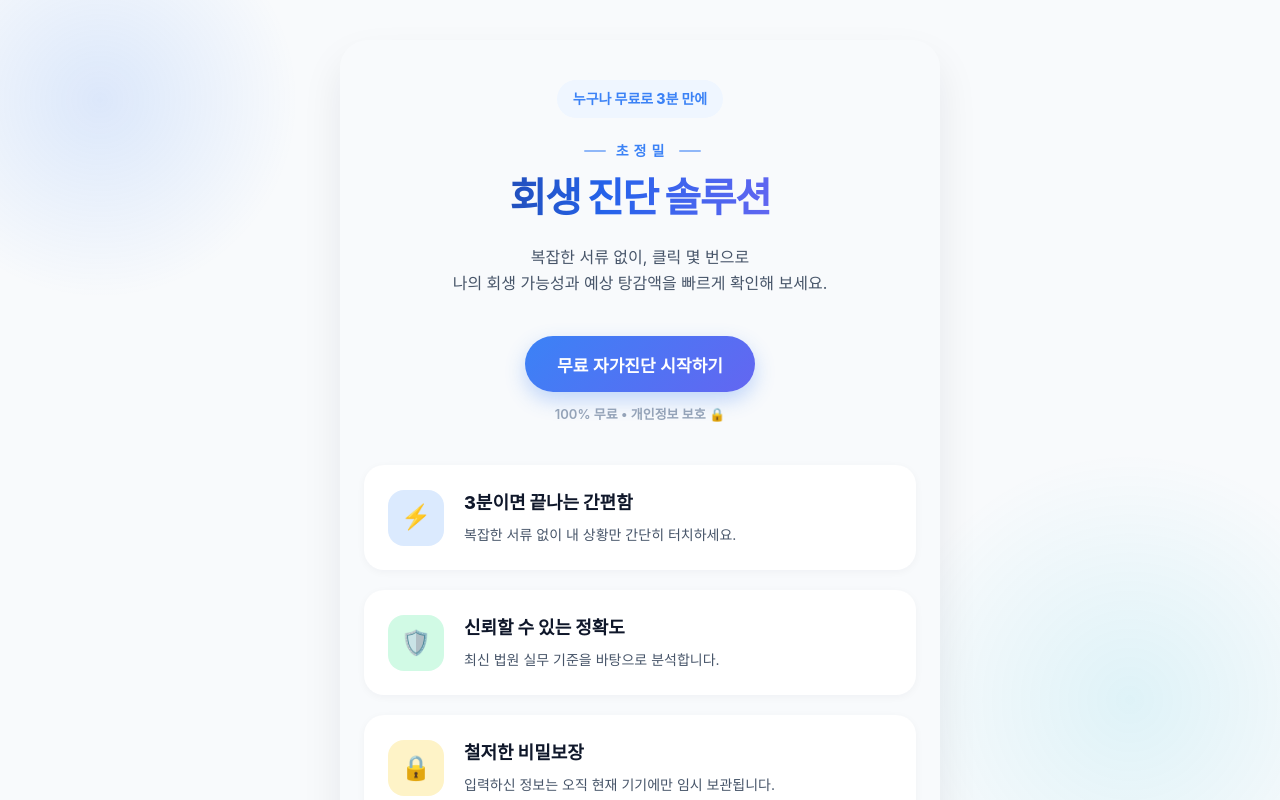
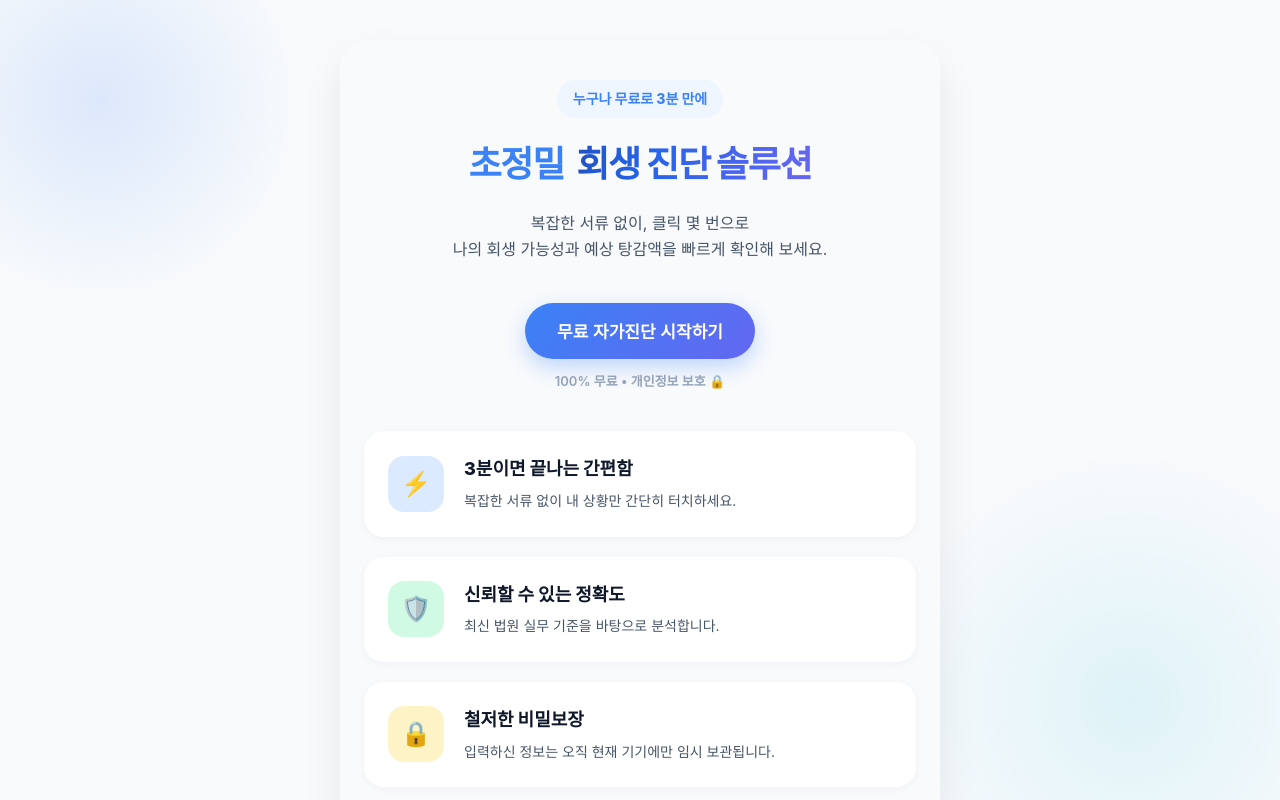
Before and after one commit to oz-kangkangparks/modoohs-selfcheck-demo, a React (Vite) app: page / in a window 1280 px wide. Shown: the top 800 px of the page. Built offline with nearby package versions, Linux system fonts and the light colour scheme; no server answers; a web font is replaced by a local one.

Commit message:
Modify : 제목 디자인 수정

```diff
--- a/src/index.css
+++ b/src/index.css
@@ -918,35 +918,25 @@ body::after {
 }
 .home-hero__title--solution {
   display: flex;
-  flex-direction: column;
-  align-items: center;
-  gap: 14px;
+  flex-direction: row;
+  flex-wrap: nowrap;
+  justify-content: center;
+  align-items: baseline;
+  gap: 12px;
+  white-space: nowrap;
   margin-bottom: 24px;
 }
 .home-hero__title-precision {
-  display: inline-flex;
-  align-items: center;
-  gap: 10px;
-  font-size: 14px;
-  font-weight: 800;
-  letter-spacing: 5px;
-  padding-left: 5px;
+  font-size: 36px;
+  font-weight: 900;
+  letter-spacing: -1.2px;
   color: var(--c-primary);
 }
-.home-hero__title-precision::before,
-.home-hero__title-precision::after {
-  content: '';
-  width: 22px;
-  height: 2px;
-  border-radius: 2px;
-  background: currentColor;
-  opacity: 0.55;
-}
 .home-hero__title-main {
-  font-size: 40px;
+  font-size: 36px;
   font-weight: 900;
   line-height: 1.18;
-  letter-spacing: -1.4px;
+  letter-spacing: -1.2px;
   background: linear-gradient(95deg, #1e3a8a 0%, #2563eb 35%, #6366f1 65%, #2563eb 100%);
   background-size: 220% 100%;
   background-position: 0% 50%;
@@ -965,10 +955,13 @@ body::after {
   .home-hero__title-main { animation: none; }
 }
 @media (max-width: 480px) {
-  .home-hero__title-precision { font-size: 12px; letter-spacing: 4px; }
-  .home-hero__title-precision::before,
-  .home-hero__title-precision::after { width: 18px; }
-  .home-hero__title-main { font-size: 32px; letter-spacing: -1px; }
+  .home-hero__title--solution { gap: 8px; }
+  .home-hero__title-precision { font-size: 26px; letter-spacing: -1px; }
+  .home-hero__title-main { font-size: 26px; letter-spacing: -1px; }
+}
+@media (max-width: 360px) {
+  .home-hero__title-precision { font-size: 22px; }
+  .home-hero__title-main { font-size: 22px; }
 }
 .home-hero__desc, .intro__desc {
   font-size: 16px;
```
